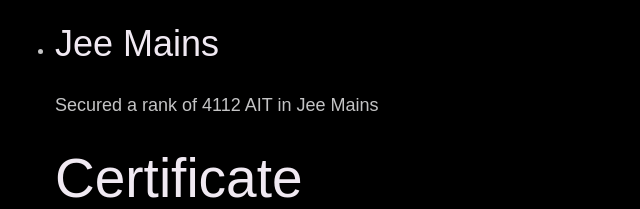
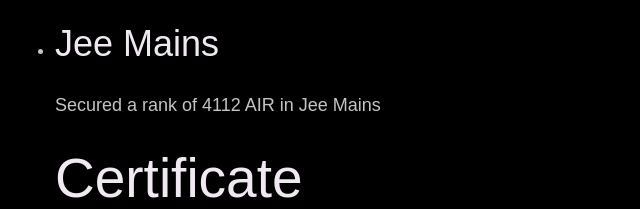
Before and after one commit to maruthisriram/maruthisriram, a website built with Parcel: page index.html in a window 1280 px wide. Shown: the part 2351-2560 px from the top of the page, 35-675 px from the left. Built offline with nearby package versions, Linux system fonts and the light colour scheme; files whose address does not match are found by name.

Commit message:
commit-7

```diff
--- a/index.html
+++ b/index.html
@@ -94,7 +94,7 @@
           </li>
           <li>
             <h3>Jee Mains</h3>
-            <p>Secured a rank of 4112 AIT in Jee Mains</p>
+            <p>Secured a rank of 4112 AIR in Jee Mains</p>
           </li>
         </ul>
       </div>
```
